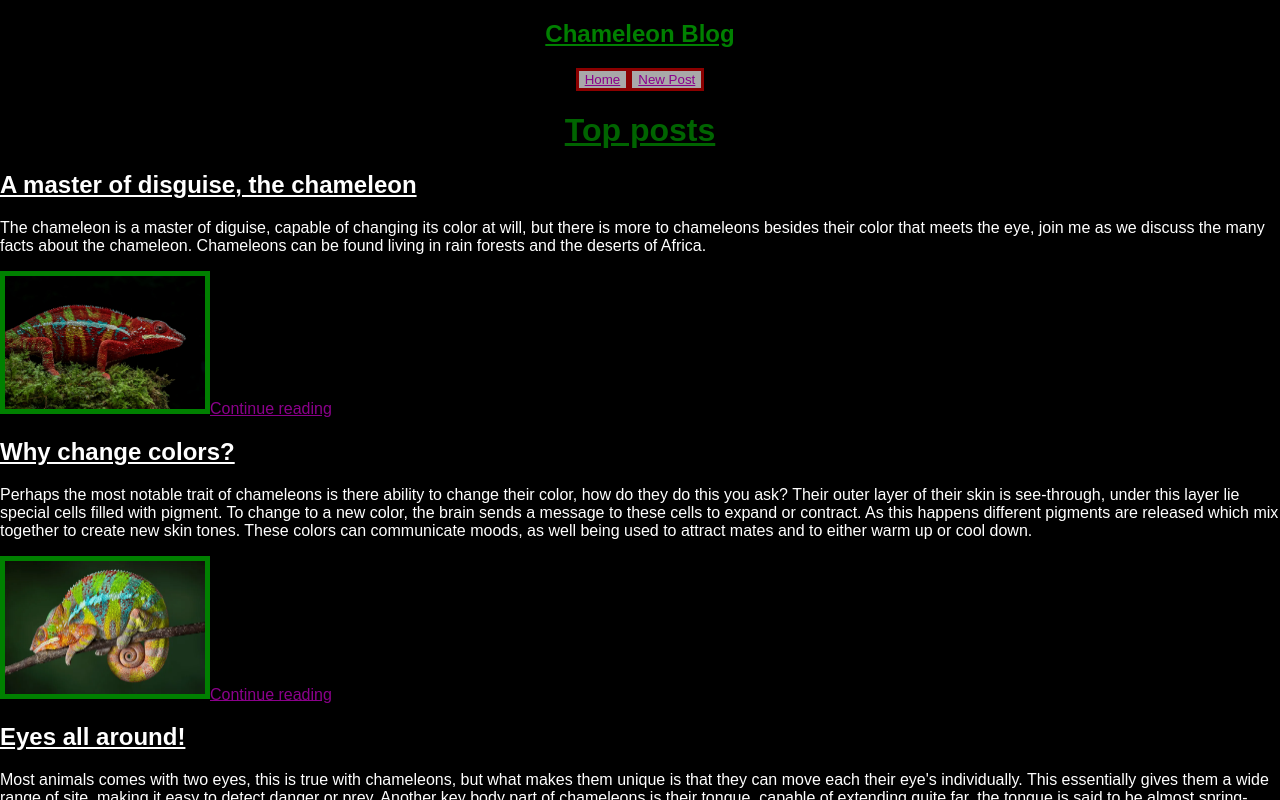
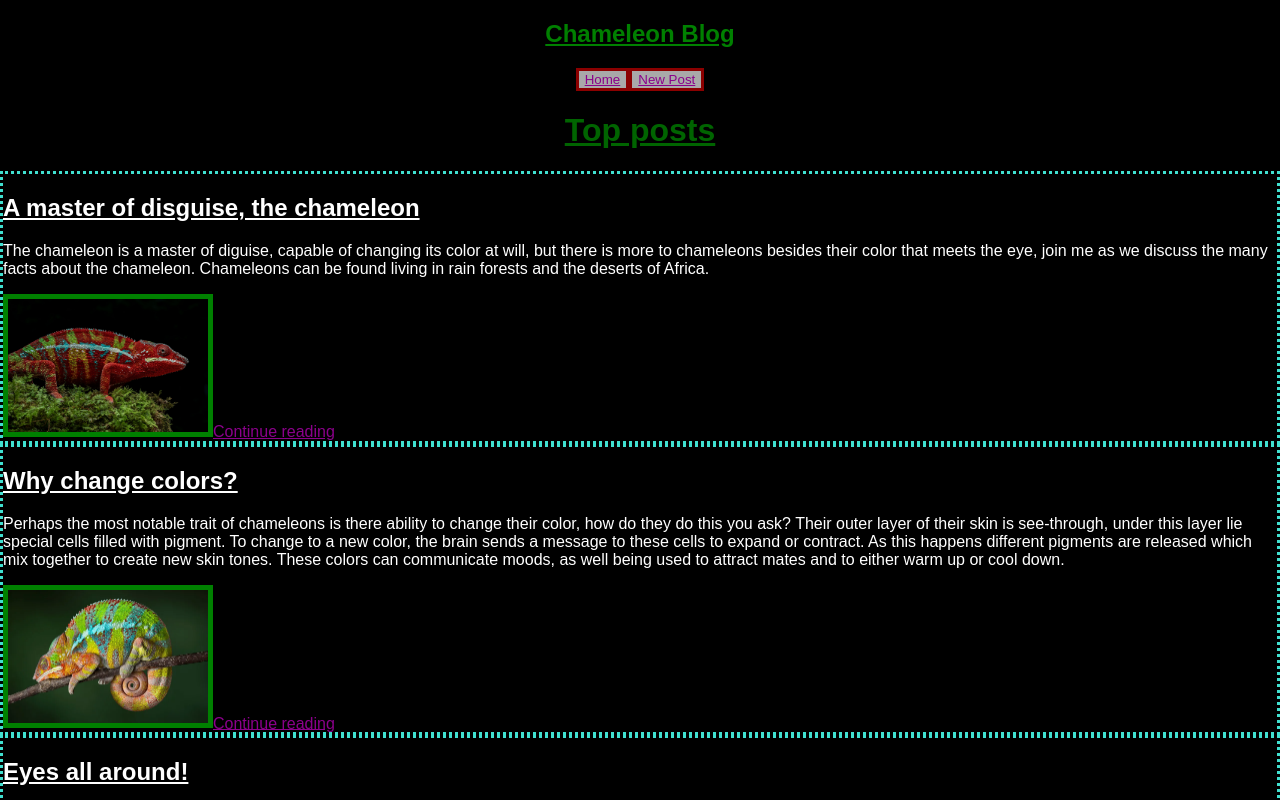
Before and after one commit to NursamedinD/chameleon-blog-v2, a React (Create React App) app: page / in a window 1280 px wide. Shown: the top 800 px of the page. Built offline with nearby package versions, Linux system fonts and the light colour scheme; data requests are answered from the project's data file.

Commit message:
added more styling to the posts in Home

```diff
--- a/src/App.css
+++ b/src/App.css
@@ -47,7 +47,10 @@ a {
   border: 5px solid green;
 }
 
-
+.blog-card {
+  border: 3px solid turquoise;
+  border-style: dotted
+}
 
 .blog img {
   border: 5px dotted teal;
--- a/src/components/Home.js
+++ b/src/components/Home.js
@@ -15,7 +15,7 @@ function Home() {
     <div className='home'>
       <h1>Top posts</h1>
       {posts.map((post) => (
-        <div key={post.id}>
+        <div key={post.id} className='blog-card'>
           <h2>{post.title}</h2>
           <p>{post.content}</p>
           <img src={post.imageUrl} alt={post.title} style={{ width: "200px" }} />
```
